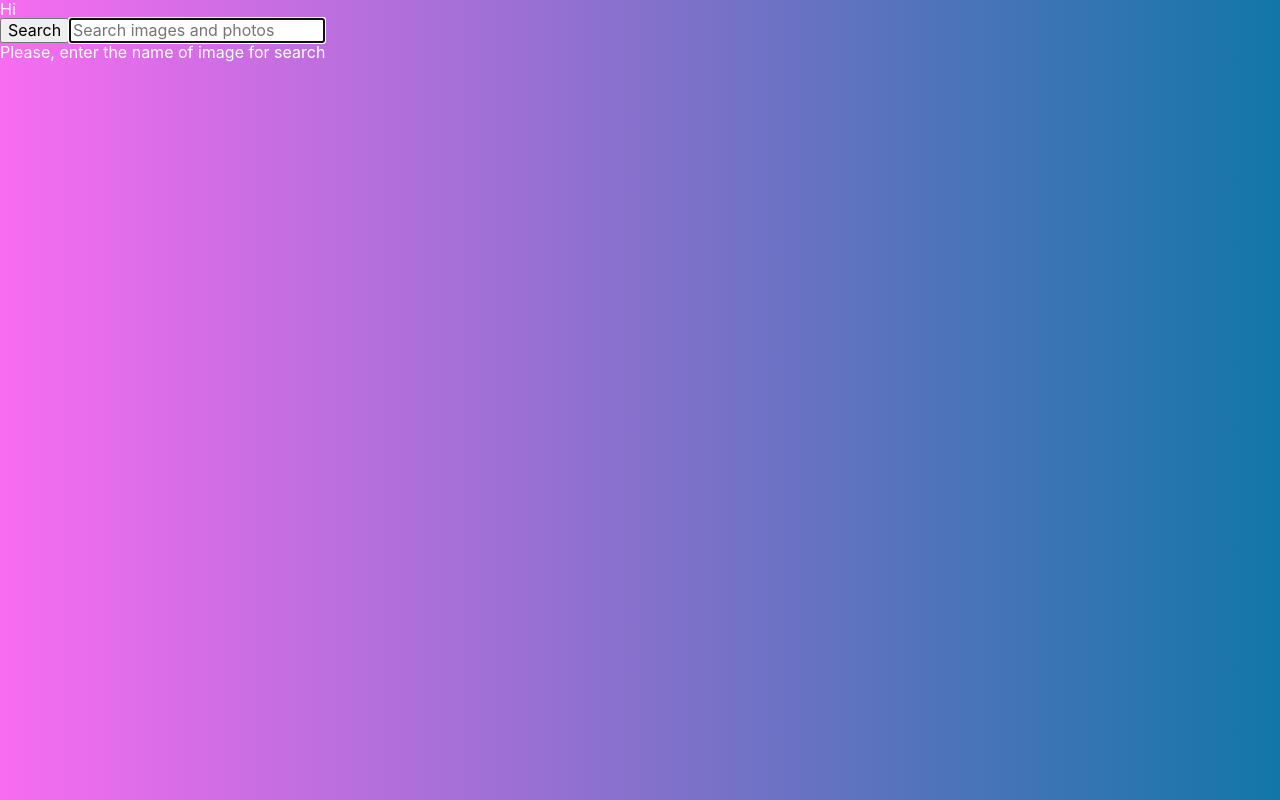
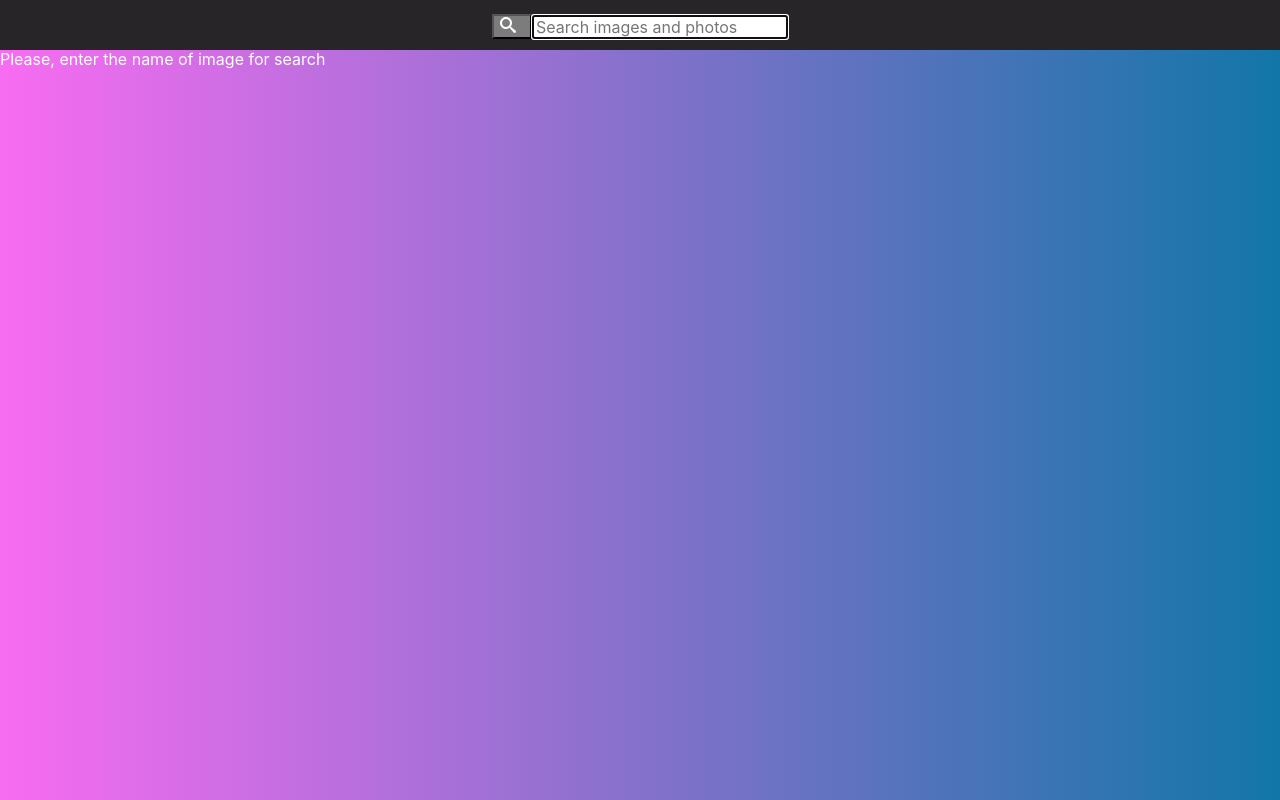
Before and after one commit to di-liza/goit-react-hw-03-image-finder, a React (Create React App) app: page / in a window 1280 px wide. Built offline with nearby package versions, Linux system fonts and the light colour scheme.

Commit message:
add React-toastify and check  for empty query

```diff
--- a/src/components/App/App.jsx
+++ b/src/components/App/App.jsx
@@ -1,10 +1,11 @@
 import React, { Component } from 'react';
+import { ToastContainer } from 'react-toastify';
+import 'react-toastify/dist/ReactToastify.css';
 
 import Searchbar from 'components/Searchbar/Searchbar';
 // import PixabayApi from '../services/pixabay-api';
 import ImageGallery from 'components/ImageGallery/ImageGallery';
 // import Modal from 'components/Modal/Modal';
-// import Button from 'components/Button/Button';
 
 // PixabayApi.fetchPixabay('cat', 1).then(({ hits }) => console.log(hits));
 
@@ -20,11 +21,10 @@ export default class App extends Component {
     const { query } = this.state;
     return (
       <div>
-        Hi
         <Searchbar onFormSubmit={this.getSearchbarValue} />
         <ImageGallery searchQuery={query} />
         {/* <Modal /> */}
-        {/* <Button handleLoadMoreBTN={this.handleLoadMoreBTN} /> */}
+        <ToastContainer position="top-right" autoClose={5000} theme="dark" />
       </div>
     );
   }
--- a/src/components/Searchbar/Searchbar.jsx
+++ b/src/components/Searchbar/Searchbar.jsx
@@ -1,4 +1,9 @@
 import React, { Component } from 'react';
+
+import { ImSearch } from 'react-icons/im';
+import { toast } from 'react-toastify';
+
+import { Header } from './Searchbar.styled';
 
 export default class Searchbar extends Component {
   state = {
@@ -9,6 +14,9 @@ export default class Searchbar extends Component {
   };
   onFormSubmit = event => {
     event.preventDefault();
+    if (this.state.query.trim() === '') {
+      return toast.error('Please enter a name of collection.');
+    }
     this.props.onFormSubmit(this.state.query);
     this.resetForm();
   };
@@ -18,10 +26,12 @@ export default class Searchbar extends Component {
   render() {
     const { query } = this.state;
     return (
-      <header className="searchbar">
+      <Header className="searchbar">
         <form className="form" onSubmit={this.onFormSubmit}>
-          <button type="submit" className="button">
-            <span className="button-label">Search</span>
+          <button type="submit" className="buttonSearch">
+            <span className="button-label">
+              <ImSearch style={{ marginRight: 8 }} color="white" />
+            </span>
           </button>
 
           <input
@@ -34,7 +44,7 @@ export default class Searchbar extends Component {
             placeholder="Search images and photos"
           />
         </form>
-      </header>
+      </Header>
     );
   }
 }
--- a/src/components/Searchbar/Searchbar.styled.js
+++ b/src/components/Searchbar/Searchbar.styled.js
@@ -0,0 +1,17 @@
+const { default: styled } = require('@emotion/styled');
+
+export const Header = styled.header`
+  background-color: #272527;
+  width: 100%;
+  text-align: center;
+  height: 50px;
+  padding-top: 14px;
+
+  .form {
+  }
+
+  .buttonSearch {
+    background-color: #7c7c7c;
+    color: white;
+  }
+`;
```
